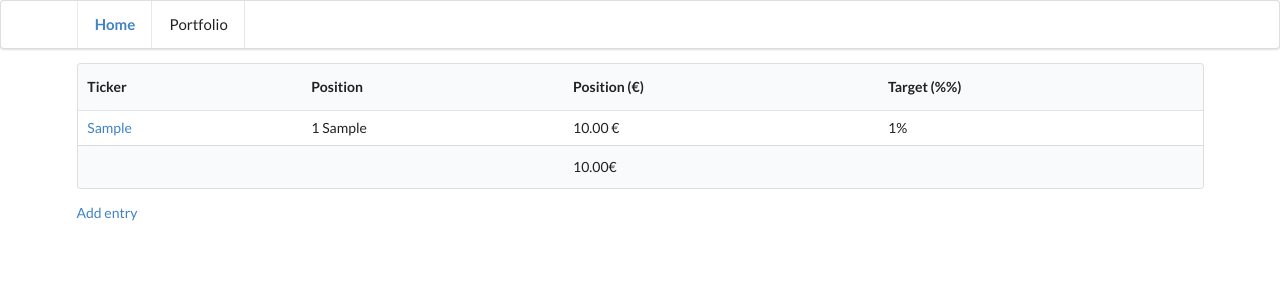
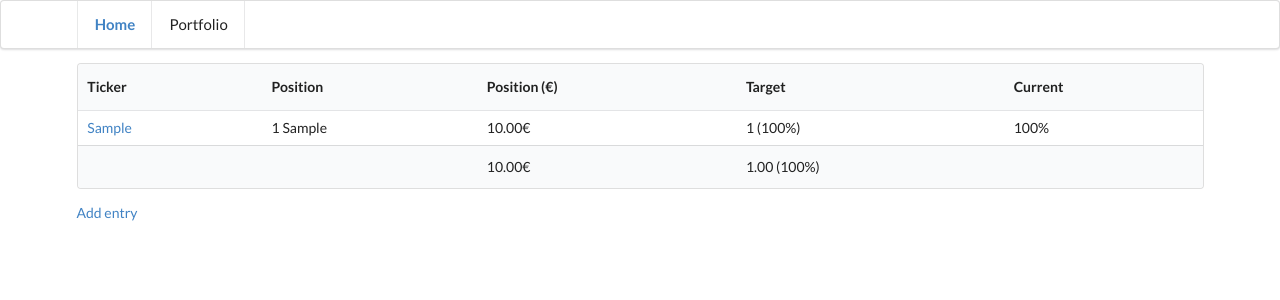
Before and after one commit to thibault/cryptobalancer, a Django app: page /portfolio/ in a window 1280 px wide. Shown: the top 300 px of the page. Run offline with Django 3.2, Linux system fonts and the light colour scheme; tables that the repository leaves empty hold one stand-in row (values such as "Sample post"); parts of the project's set-up code (start-up, migrations or seed data) failed here and were passed over; some libraries are stand-ins or nearby versions.

Commit message:
Display target in percent

```diff
--- a/src/markets/templatetags/markets.py
+++ b/src/markets/templatetags/markets.py
@@ -6,10 +6,10 @@
 @register.simple_tag
 def position_fiat(market, position):
     price = market.get_price(position)
-    return '{:.2f}'.format(price)
+    return price
 
 
 @register.simple_tag
 def positions_fiat(market, positions):
     price = market.get_total_price(positions)
-    return '{:.2f}'.format(price)
+    return price
--- a/src/portfolio/models.py
+++ b/src/portfolio/models.py
@@ -13,9 +13,11 @@
         decimal_places=18,
         max_digits=18 + 9)
     target = models.DecimalField(
-        verbose_name=_('Target (%)'),
+        verbose_name=_('Target'),
+        help_text=_('How much does this asset should weight in your \
+                    portfolio?'),
         decimal_places=2,
-        max_digits=4)
+        max_digits=8)
 
     class Meta:
         verbose_name = _('Position')
--- a/src/portfolio/views.py
+++ b/src/portfolio/views.py
@@ -20,7 +20,13 @@
         return qs
 
     def get_context_data(self, **kwargs):
-        kwargs['market'] = Market()
+        total_weight = sum(position.target for position in self.object_list)
+        market = Market()
+
+        kwargs['market'] = market
+        kwargs['total_weight'] = total_weight
+        kwargs['total_holding'] = market.get_total_price(self.object_list)
+
         return super().get_context_data(**kwargs)
 
 
--- a/src/templates/portfolio/portfolio.html
+++ b/src/templates/portfolio/portfolio.html
@@ -8,12 +8,16 @@
             <th>{{ _('Ticker') }}</th>
             <th>{{ _('Position') }}</th>
             <th>{{ _('Position (€)') }}</th>
-            <th>{{ _('Target (%)') }}</th>
+            <th>{{ _('Target') }}</th>
+            <th>{{ _('Current') }}</th>
         </tr>
     </thead>
     <tbody>
 
     {% for position in positions %}
+        {% position_fiat market position as position_fiat %}
+        {% widthratio position.target total_weight 100 as target_weight %}
+        {% widthratio position_fiat total_holding 100 as current_weight %}
         <tr>
             <td>
                 <a href="{% url 'position_edit' position.ticker %}" >
@@ -21,8 +25,11 @@
                 </a>
             </td>
             <td>{{ position.position.normalize }} {{ position.ticker }}</td>
-        <td>{% position_fiat market position %} €</td>
-        <td>{{ position.target.normalize }}%</td>
+            <td>{{ position_fiat|floatformat:2 }}€</td>
+            <td>{{ position.target.normalize }} ({{ target_weight }}%)</td>
+            <td>
+                {{ current_weight }}%
+            </td>
         </tr>
         {% empty %}
         <tr>
@@ -33,7 +40,8 @@
     <tfoot>
         <tr>
             <th colspan="2"></th>
-            <th class="fiat_total">{% positions_fiat market positions %}€</th>
+            <th class="fiat_total">{{ total_holding|floatformat:2 }}€</th>
+            <th>{{ total_weight }} (100%)</th>
             <th></th>
         </tr>
     </tfoot>
```
Also changed, not shown: src/portfolio/tests/test_views.py (+15 -1 lines), src/portfolio/migrations/0003_auto_20180321_1345.py (added). Lines whose indentation alone changed are shown as unchanged.
